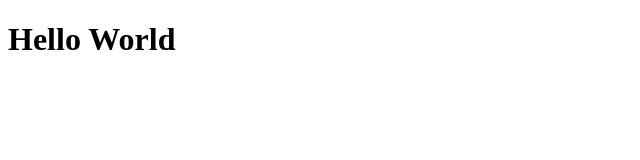
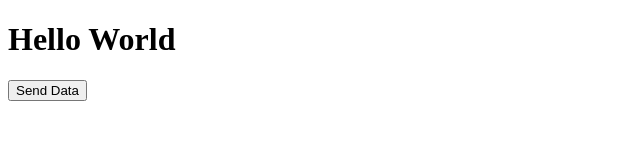
Before and after one commit to beaton/post-lambda-sample, a plain HTML site: page src/web/index.html in a window 1280 px wide. Shown: the whole page, without its empty margins (0-640 px from the left). Drawn offline with Linux system fonts and the light colour scheme.

Commit message:
Update index.html

```diff
--- a/src/web/index.html
+++ b/src/web/index.html
@@ -1,11 +1,37 @@
 <!DOCTYPE html>
 <html>
+
 <head>
   <title>Hello World</title>
 </head>
+
 <body>
 
   <h1>Hello World</h1>
 
+  <button type="button" onclick="postJsonData()">Send Data</button>
+
+  <script>
+
+    // Async POST request to a remote server.
+    // Replace <PUT_YOUR_SERVERLESS_URL_HERE> with your Serverless URL.
+    async function postJsonData() {
+      const response = await fetch("<PUT_YOUR_SERVERLESS_URL_HERE>", {
+        method: "POST",
+        headers: { 'Content-Type': 'application/json' },
+        body: JSON.stringify({ "Hello": "World" })
+      });
+
+      // Assuming the HTTP response type is JSON format.
+      try {
+        const actualResponse = await response.json();
+      } catch (err) {
+        alert(err);
+      }
+    }
+
+  </script>
+
 </body>
+
 </html>
```
Lines whose indentation alone changed are shown as unchanged.
